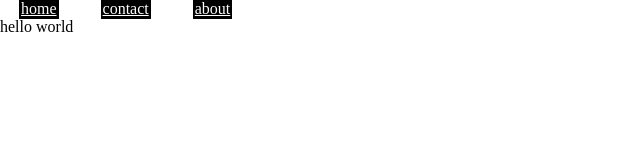
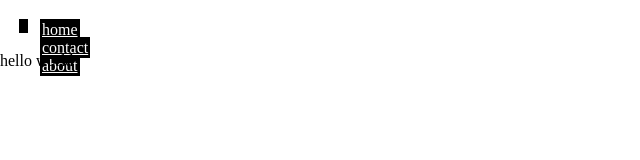
Before and after one commit to Prateek65ck/God, a plain HTML site: page index.html in a window 1280 px wide. Shown: the whole page, without its empty margins (0-640 px from the left). Drawn offline with Linux system fonts and the light colour scheme.

Commit message:
Style.css

```diff
--- a/Style.css
+++ b/Style.css
@@ -8,7 +8,7 @@
   background-color:black;
   display:inline;
 }
-a  {
+ul,a  {
    height:10px;
    width:5px;
    text-decoratoin:none;
@@ -16,4 +16,5 @@ a  {
    padding:2px;
    color:white;
   background-color:black;
+  text-style:none;
   }
```
